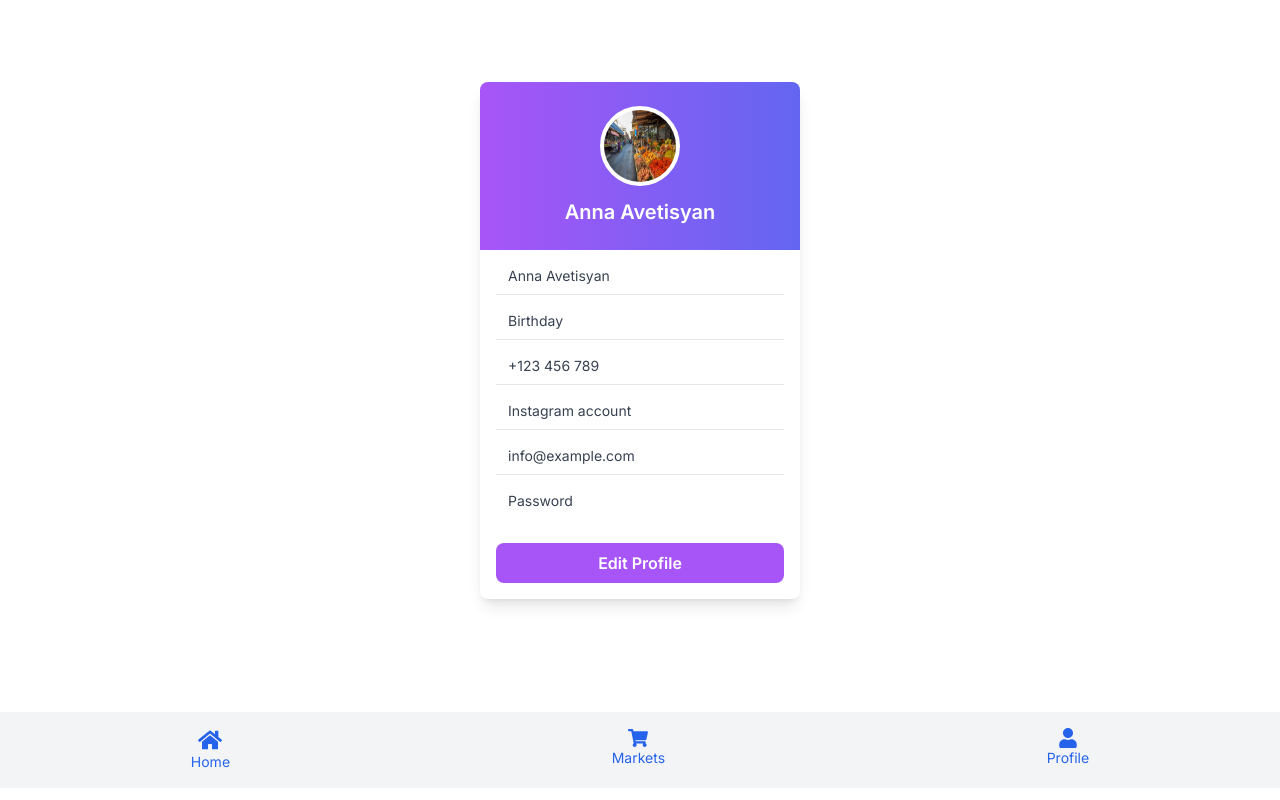
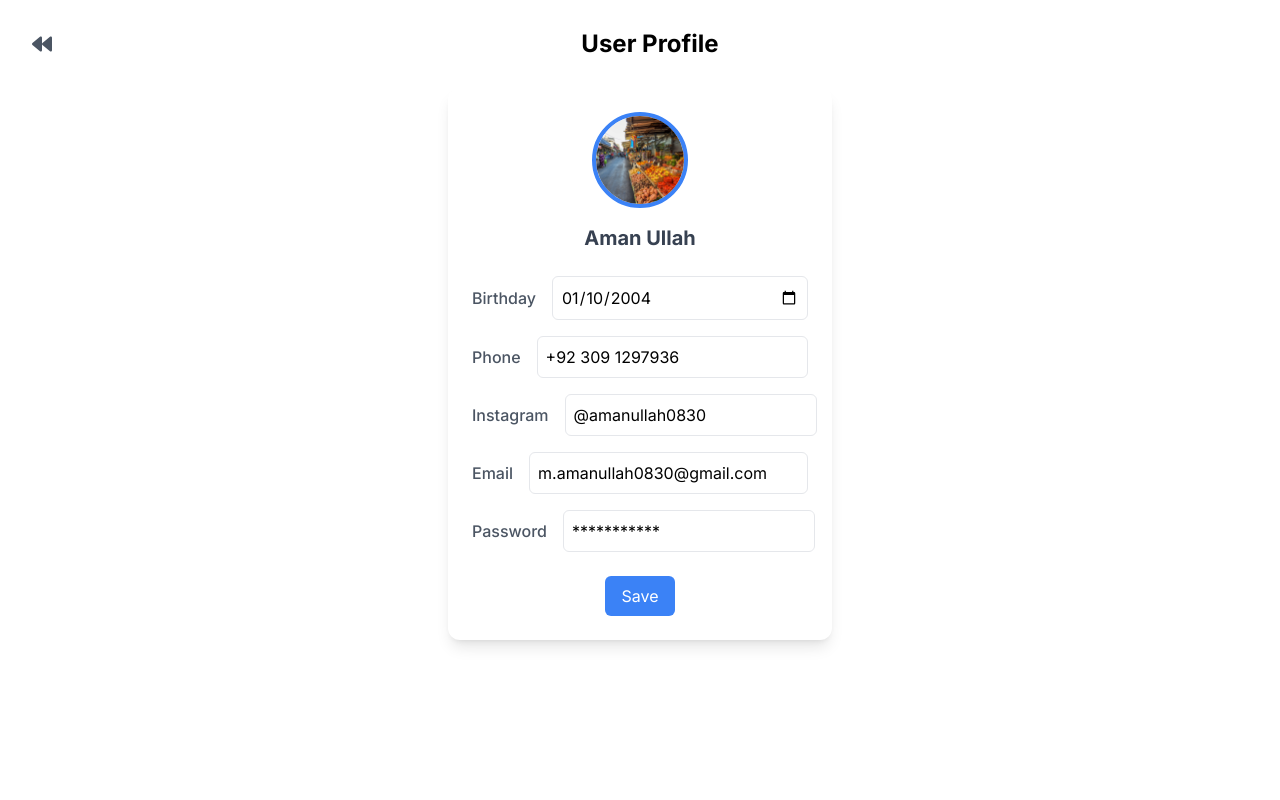
Before and after one commit to Aman3899/bvr_project, a Next.js app: page /profile in a window 1280 px wide. Built offline with nearby package versions, Linux system fonts and the light colour scheme.

Commit message:
Set the User Profile Page

```diff
--- a/app/profile/page.js
+++ b/app/profile/page.js
@@ -1,67 +1,96 @@
-import React from 'react';
-import Image from 'next/image';
-import Footer from '../components/Footer';
+"use client";
+import Image from "next/image";
+import React, { useState } from "react";
+import { FaBackward } from "react-icons/fa";
+import { useRouter } from "next/navigation";
 
 
 const UserProfile = () => {
 
+    let router = useRouter();
+
+    const [profile, setProfile] = useState({
+        name: "Aman Ullah",
+        birthday: "2004-01-10", // Default date value in 'YYYY-MM-DD' format
+        phone: "+92 309 1297936",
+        instagram: "@amanullah0830",
+        email: "m.amanullah0830@gmail.com",
+        password: "***********",
+    });
+
+    const handleChange = (e, field) => {
+        setProfile({ ...profile, [field]: e.target.value });
+    };
+
+    const handleSave = () => {
+        // Add logic to handle saving the edited info
+        console.log("Profile saved:", profile);
+        alert("Profile information saved successfully!");
+    };
+
     return (
         <>
-        <div className="flex justify-center items-center h-[85vh]">
+        <div className="flex items-center justify-between py-7 px-8">
+            <button onClick={() => { router.back() }} className="text-xl text-gray-600"><FaBackward /></button>
+            <h1 className="text-2xl font-bold text-center flex-1">User Profile</h1>
+        </div>
 
-            <div className="w-80 bg-white rounded-lg shadow-lg overflow-hidden">
+        <div className="flex flex-col justify-center items-center h-5/6">
 
-                <div className="bg-gradient-to-r from-purple-500 to-indigo-500 p-6 text-center">
-                    <div className="w-20 h-20 bg-white rounded-full mx-auto border-4 border-white">
+            <div className="max-w-sm mx-auto bg-white shadow-lg rounded-xl overflow-hidden p-6">
+                {/* Header with Image and Name */}
+                <div className="text-center">
+                    <div className="w-24 h-24 mx-auto rounded-full overflow-hidden border-4 border-blue-500 mb-4">
                         <Image
                             width={1920}
                             height={1080}
                             src="/marketplace-hero.jpeg"
-                            alt="User Avatar"
-                            className="rounded-full w-full h-full"
+                            alt="Profile"
+                            className="object-cover w-full h-full"
                         />
                     </div>
-                    <h2 className="text-white text-xl font-semibold mt-3">Anna Avetisyan</h2>
+                    <input
+                        type="text"
+                        value={profile.name}
+                        onChange={(e) => handleChange(e, "name")}
+                        className="text-xl font-bold text-gray-700 text-center focus:outline-none focus:ring-2 focus:ring-blue-400 w-full"
+                    />
                 </div>
 
-
-                <div className="p-4 space-y-4">
-                    <div className="flex items-center gap-3 border-b pb-2">
-                        <i className="fas fa-user text-purple-500"></i>
-                        <span className="text-gray-700 text-sm flex-grow">Anna Avetisyan</span>
-                    </div>
-                    <div className="flex items-center gap-3 border-b pb-2">
-                        <i className="fas fa-calendar text-purple-500"></i>
-                        <span className="text-gray-700 text-sm flex-grow">Birthday</span>
-                    </div>
-                    <div className="flex items-center gap-3 border-b pb-2">
-                        <i className="fas fa-phone text-purple-500"></i>
-                        <span className="text-gray-700 text-sm flex-grow">+123 456 789</span>
-                    </div>
-                    <div className="flex items-center gap-3 border-b pb-2">
-                        <i className="fas fa-instagram text-purple-500"></i>
-                        <span className="text-gray-700 text-sm flex-grow">Instagram account</span>
-                    </div>
-                    <div className="flex items-center gap-3 border-b pb-2">
-                        <i className="fas fa-envelope text-purple-500"></i>
-                        <span className="text-gray-700 text-sm flex-grow">info@example.com</span>
-                    </div>
-                    <div className="flex items-center gap-3">
-                        <i className="fas fa-lock text-purple-500"></i>
-                        <span className="text-gray-700 text-sm flex-grow">Password</span>
-                    </div>
+                {/* Profile Details */}
+                <div className="mt-6 space-y-4">
+                    {Object.keys(profile).map((field, index) =>
+                        field !== "name" ? (
+                            <div key={index} className="flex justify-between items-center">
+                                <label
+                                    className="text-gray-600 font-medium capitalize"
+                                    htmlFor={field}
+                                >
+                                    {field}
+                                </label>
+                                <input
+                                    type={field === "birthday" ? "date" : "text"}
+                                    id={field}
+                                    value={profile[field]}
+                                    onChange={(e) => handleChange(e, field)}
+                                    className="flex-1 ml-4 p-2 border rounded-md focus:outline-none focus:ring-2 focus:ring-blue-400 w-80 max-sm:w-fit"
+                                />
+                            </div>
+                        ) : null
+                    )}
                 </div>
 
-                {/* Edit Profile Button */}
-                <div className="p-4">
-                    <button className="w-full bg-purple-500 text-white py-2 rounded-lg font-semibold hover:bg-purple-600 transition duration-300">
-                        Edit Profile
+                {/* Save Button */}
+                <div className="mt-6 text-center">
+                    <button
+                        onClick={handleSave}
+                        className="bg-blue-500 text-white px-4 py-2 rounded-md hover:bg-blue-600 focus:outline-none focus:ring-2 focus:ring-blue-400"
+                    >
+                        Save
                     </button>
                 </div>
             </div>
-
         </div>
-        <Footer />
         </>
     );
 };
```
